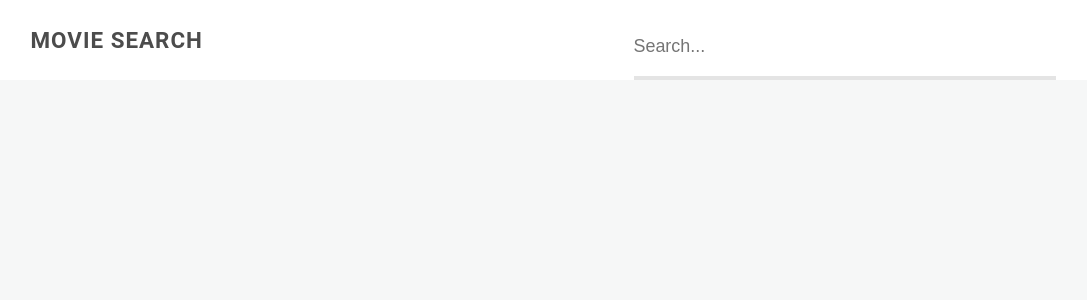
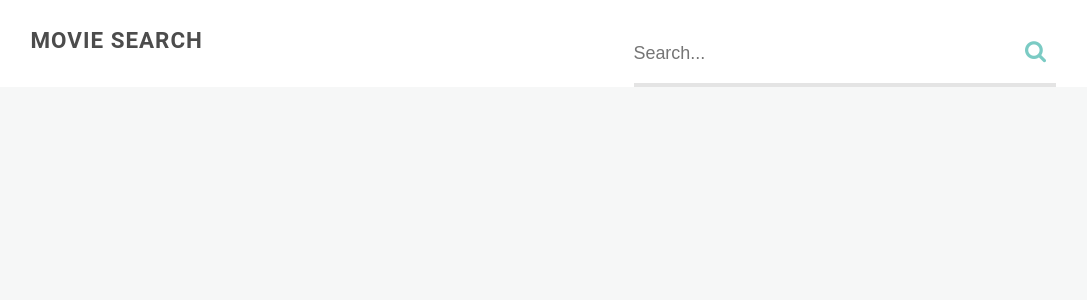
Before and after one commit to Mariusz89/API-AXIOS-GOOGLE-INSTAGRAM, a React (Create React App) app in the folder appinstagram/: page / in a window 1280 px wide. Shown: the top 300 px of the page, without its empty margins (97-1184 px from the left). Built offline with nearby package versions, Linux system fonts and the light colour scheme.

Commit message:
Import fontawesome; add icon search to input, set color, font-size

```diff
--- a/appinstagram/package.json
+++ b/appinstagram/package.json
@@ -7,6 +7,7 @@
     "@fortawesome/free-solid-svg-icons": "^5.3.1",
     "@fortawesome/react-fontawesome": "^0.1.3",
     "axios": "^0.18.0",
+    "font-awesome": "^4.7.0",
     "promise-polyfill": "8.1.0",
     "react": "^16.5.2",
     "react-dom": "^16.5.2",
--- a/appinstagram/src/App.css
+++ b/appinstagram/src/App.css
@@ -71,20 +71,10 @@ button {
   padding-right: 35px;
 }
 
-.search-button {
-  float: right;
-  margin-right: -10px;
-}
-
-.icn-search {
+.fa {
   font-weight: 700;
-}
-
-.icon-gif {
-  font-size: 6em;
-  margin-bottom: 0;
   color: #7bcbc4;
-  display: block;
+  font-size: 1.7em !important;
 }
 
 .no-gifs  {
@@ -95,18 +85,13 @@ button {
   font-size: 1.25em;
 }
 
-.movie-list a {
-  display: block;
-  margin: auto;
-}
-
 .movie-wrap {
   background-color: #fff;
   margin-bottom: .8em;
   position: relative;
 }
 
-.movie-wrap img {
+.movie-wrap iframe {
   min-width: 100%;
 }
 
@@ -166,7 +151,7 @@ button {
     width: 50%;
     margin: 0;
   }
-  .movie-wrap img {
+  .movie-wrap iframe {
     height: 235px;
   }
   .movie-list .no-gifs {
--- a/appinstagram/src/App.js
+++ b/appinstagram/src/App.js
@@ -1,6 +1,7 @@
 import React, { Component } from 'react';
 import axios from 'axios';
 import './App.css';
+import 'font-awesome/css/font-awesome.min.css';
 import SearchForm from './SearchForm';
 import MovieList from './MovieList';
 
```
Also changed, not shown: appinstagram/src/MovieList.js (line endings or trailing spaces), 1 other file (tests, documents, lock files or other folders).
